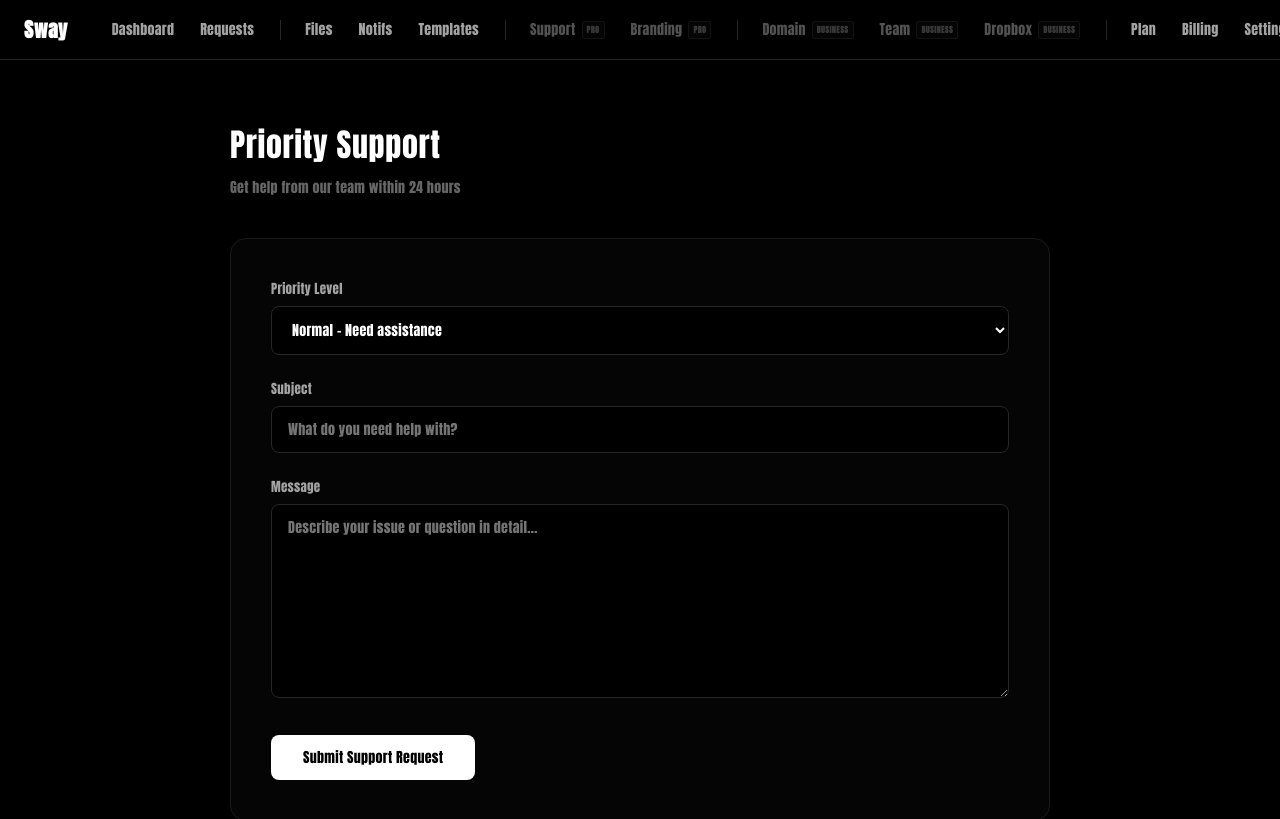
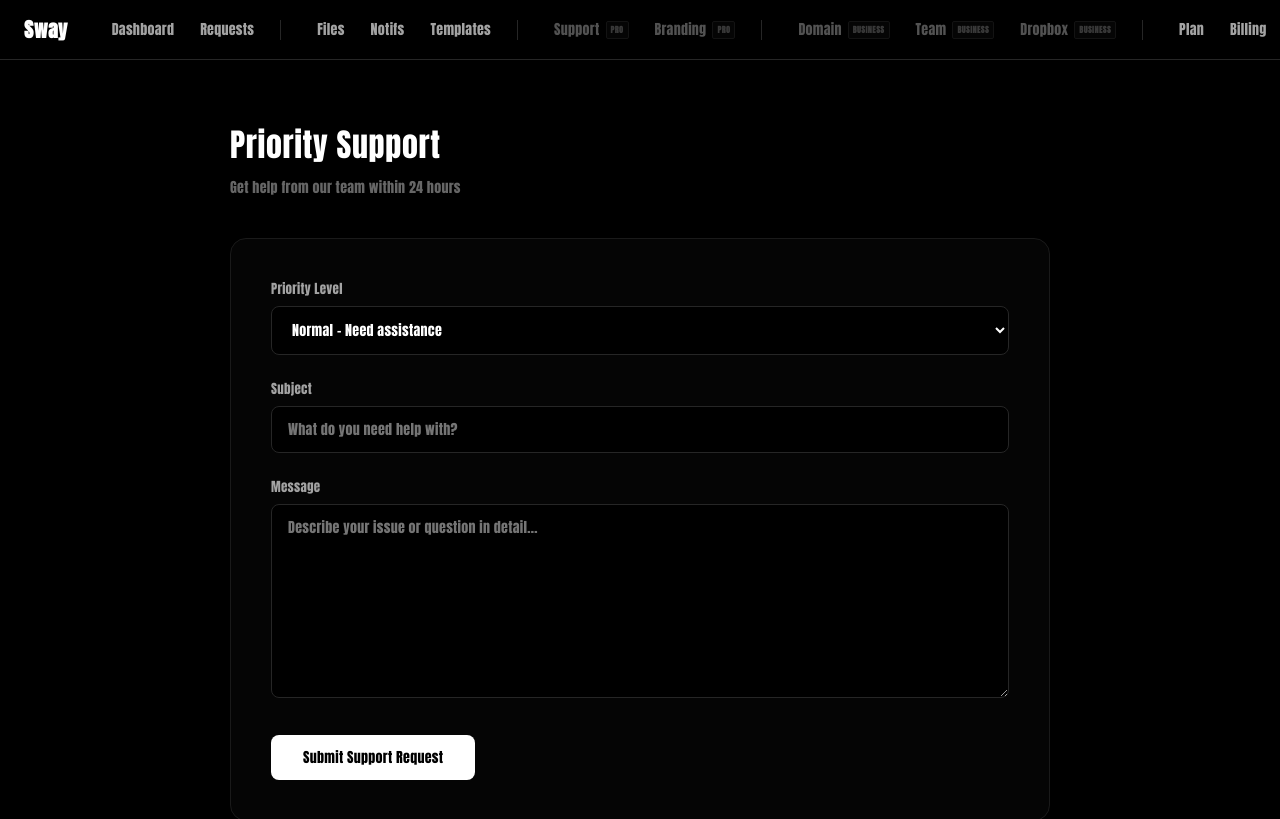
Before and after one commit to sway-dev-gh/sway, a React (Vite) app in the folder web/: page /support in a window 1280 px wide. Shown: the top 819 px of the page. Built offline with nearby package versions, Linux system fonts and the light colour scheme; no server answers.

Commit message:
Fix navbar spacing - remove flex:1 and space-between, use gap instead

```diff
--- a/web/src/components/Sidebar.jsx
+++ b/web/src/components/Sidebar.jsx
@@ -177,12 +177,11 @@ function Sidebar() {
         Sway
       </div>
 
-      {/* Navigation Links - Spread across full width */}
+      {/* Navigation Links */}
       <nav style={{
         display: 'flex',
         alignItems: 'center',
-        flex: 1,
-        justifyContent: 'space-between'
+        gap: '12px'
       }}>
           {navSections.map((section, sectionIndex) => (
             <div key={sectionIndex} style={{ display: 'flex', alignItems: 'center', gap: '2px' }}>
```
